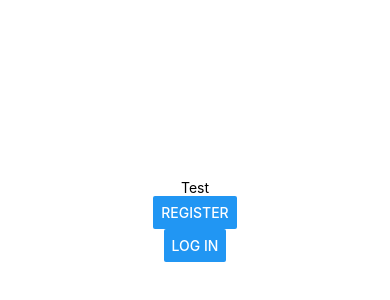
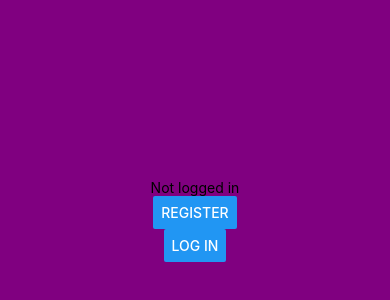
Before and after one commit to Matthes-Baer/Divid, a React Native app: screen /Not_Authenticated_Home in a window 390 px wide. Shown: the part 202-502 px from the top of the page. Built offline with nearby package versions, Linux system fonts and the light colour scheme; no server answers.

Commit message:
feat: Worked on React Navigation using top bars and stack

```diff
--- a/App.tsx
+++ b/App.tsx
@@ -1,14 +1,80 @@
 import { StatusBar } from "expo-status-bar";
-import { Button, StyleSheet, Text, View } from "react-native";
+import { Button, StyleSheet, Text, View, Animated, Easing } from "react-native";
 import { auth } from "./firebaseConfig";
-import { database } from "./firebaseConfig";
-import { authRegister, authSignin } from "./utils/auth";
 import { onAuthStateChanged, signOut, User } from "firebase/auth";
-import { writeUserData, ReadTest, updateData } from "./utils/database";
 import { useEffect, useState } from "react";
 
+import { NavigationContainer } from "@react-navigation/native";
+import {
+  createStackNavigator,
+  CardStyleInterpolators,
+} from "@react-navigation/stack";
+import { createMaterialTopTabNavigator } from "@react-navigation/material-top-tabs";
+
+import Home_Authenticated from "./screens/Authenticated/Home_Authenticated";
+import Game_Authenticated from "./screens/Authenticated/Game_Authenticated";
+
+import Home_NotAuthenticated from "./screens/Not_Authenticated/Home_NotAuthenticated";
+import Login_NotAuthenticated from "./screens/Not_Authenticated/Login_NotAuthenticated";
+import Register_NotAuthenticated from "./screens/Not_Authenticated/Register_NotAuthenticated";
+
+const Authenticated_TopTabs_Navigator = createMaterialTopTabNavigator();
+const Not_Authenticated_Stack_Navigator = createStackNavigator();
+const Main = createStackNavigator();
+
+// https://icons.expo.fyi/
+import { AntDesign } from "@expo/vector-icons";
+import Ionicons from "@expo/vector-icons/Ionicons";
+
+const forFade = ({ current }) => ({
+  cardStyle: {
+    opacity: current.progress,
+  },
+});
+
+const Authenticated_Navigation = () => {
+  return (
+    <Authenticated_TopTabs_Navigator.Navigator
+      screenOptions={{ animationEnabled: true }}
+    >
+      <Authenticated_TopTabs_Navigator.Screen
+        name="Home"
+        component={Home_Authenticated}
+      />
+      <Authenticated_TopTabs_Navigator.Screen
+        name="Game"
+        component={Game_Authenticated}
+      />
+    </Authenticated_TopTabs_Navigator.Navigator>
+  );
+};
+
+const Not_Authenticated_Navigation = () => {
+  return (
+    <Not_Authenticated_Stack_Navigator.Navigator
+      screenOptions={{
+        headerShown: false,
+        cardStyleInterpolator:
+          CardStyleInterpolators.forRevealFromBottomAndroid,
+      }}
+    >
+      <Not_Authenticated_Stack_Navigator.Screen
+        name="Not_Authenticated_Home"
+        component={Home_NotAuthenticated}
+      />
+      <Not_Authenticated_Stack_Navigator.Screen
+        name="Login"
+        component={Login_NotAuthenticated}
+      />
+      <Not_Authenticated_Stack_Navigator.Screen
+        name="Register"
+        component={Register_NotAuthenticated}
+      />
+    </Not_Authenticated_Stack_Navigator.Navigator>
+  );
+};
+
 export default function App() {
-  const [loggedin, setLoggedin] = useState<boolean>();
   const [userData, setUserData] = useState<User | null>();
 
   useEffect(() => {
@@ -17,48 +83,44 @@ export default function App() {
         setUserData(user);
       } else {
         console.log("no user found");
+        setUserData(null);
       }
     });
-  }, [loggedin]);
+  }, []);
 
-  const signInHandler = () => {
-    authSignin("TestNew234@gmail.com", "AAAAAA234");
-    setLoggedin(true);
-  };
+  return (
+    <NavigationContainer>
+      <Main.Navigator>
+        {/* //? Anstatt einzelne Components sollte es jeweils einen Navigator Stack für Authenticated und einen für Not_Authenticated geben (also nested Navigation) */}
+        <Main.Screen
+          name="Start"
+          component={
+            userData ? Authenticated_Navigation : Not_Authenticated_Navigation
+          }
+          options={{ headerShown: false }}
+        />
+      </Main.Navigator>
+      <StatusBar backgroundColor="black" />
+    </NavigationContainer>
+  );
 
-  const signOutHandler = () => {
-    signOut(auth);
-    setLoggedin(false);
-  };
-
-  const registerHandler = () => {
-    authRegister("TestNew234@gmail.com", "AAAAAA234", setLoggedin);
-  };
-
-  if (loggedin) {
-    return (
-      <View style={styles.container}>
-        <Text>{userData && userData.uid}</Text>
-        <Button onPress={signOutHandler} title="Log out" />
-        <Button
-          onPress={() => writeUserData(userData.uid, "Tester", "test@gmx.com")}
-          title="Test DB"
-        />
-        <Button onPress={() => ReadTest(userData.uid)} title="Read DB" />
-        <Button onPress={() => updateData(userData.uid)} title="update DB" />
-        <StatusBar style="auto" />
-      </View>
-    );
-  } else {
-    return (
-      <View style={styles.container}>
-        <Text>Test</Text>
-        <Button onPress={registerHandler} title="Register" />
-        <Button onPress={signInHandler} title="Log in" />
-        <StatusBar style="auto" />
-      </View>
-    );
-  }
+  // if (loggedin) {
+  //   return (
+  //     <View style={styles.container}>
+  //       <Text>{userData && userData.uid}</Text>
+  //       <Button onPress={signOutHandler} title="Log out" />
+  //       <Button
+  //         onPress={() => writeUserData(userData.uid, "Tester", "test@gmx.com")}
+  //         title="Test DB"
+  //       />
+  //       <Button onPress={() => ReadTest(userData.uid)} title="Read DB" />
+  //       <Button onPress={() => updateData(userData.uid)} title="update DB" />
+  //       <StatusBar style="auto" />
+  //     </View>
+  //   );
+  // } else {
+  //   // return <Start_NotAuthenticated loginSetter={setLoggedin} />;
+  // }
 }
 
 const styles = StyleSheet.create({
--- /dev/null
+++ b/screens/Authenticated/Game_Authenticated.tsx
@@ -0,0 +1,19 @@
+import { signOut } from "firebase/auth";
+import { useEffect } from "react";
+import { View, Text, Button } from "react-native";
+import { auth } from "../../firebaseConfig";
+
+import type { Authenticated_Screens_Type } from "../../utils/interfaces-and-types";
+import type { NativeStackScreenProps } from "@react-navigation/native-stack";
+type Props = NativeStackScreenProps<Authenticated_Screens_Type, "Game">;
+
+const Home_Authenticated = ({ navigation }: Props) => {
+  return (
+    <View>
+      <Text>Game</Text>
+      <Text>{auth.currentUser.uid}</Text>
+    </View>
+  );
+};
+
+export default Home_Authenticated;
--- /dev/null
+++ b/screens/Authenticated/Home_Authenticated.tsx
@@ -0,0 +1,32 @@
+import { signOut } from "firebase/auth";
+import { useEffect } from "react";
+import { View, Text, Button } from "react-native";
+import { auth } from "../../firebaseConfig";
+
+import type { Authenticated_Screens_Type } from "../../utils/interfaces-and-types";
+import type { NativeStackScreenProps } from "@react-navigation/native-stack";
+type Props = NativeStackScreenProps<Authenticated_Screens_Type, "Home">;
+
+const Home_Authenticated = ({ navigation }: Props) => {
+  const signOutHandler = () => {
+    signOut(auth);
+    navigation.navigate("Start");
+    // setLoggedin(false);
+  };
+
+  useEffect(() => {
+    if (!auth.currentUser) {
+      navigation.navigate("Start");
+    }
+  });
+
+  return (
+    <View>
+      <Text>Logged in</Text>
+      <Text>{auth.currentUser.uid}</Text>
+      <Button title="logout" onPress={signOutHandler} />
+    </View>
+  );
+};
+
+export default Home_Authenticated;
--- /dev/null
+++ b/screens/Not_Authenticated/Home_NotAuthenticated.tsx
@@ -0,0 +1,39 @@
+import { Dispatch, SetStateAction } from "react";
+import { View, Text, Button, StyleSheet } from "react-native";
+import { authRegister, authSignin } from "../../utils/auth";
+
+import type { Not_Authenticated_Screens_Type } from "../../utils/interfaces-and-types";
+import type { NativeStackScreenProps } from "@react-navigation/native-stack";
+type Props = NativeStackScreenProps<
+  Not_Authenticated_Screens_Type,
+  "Not_Authenticated_Home"
+>;
+
+const Start_NotAuthenticated = ({ navigation }: Props) => {
+  const registerHandler = () => {
+    navigation.navigate("Register");
+  };
+
+  const signInHandler = () => {
+    navigation.navigate("Login");
+  };
+
+  return (
+    <View style={styles.container}>
+      <Text>Not logged in</Text>
+      <Button onPress={registerHandler} title="Register" />
+      <Button onPress={signInHandler} title="Log in" />
+    </View>
+  );
+};
+
+export default Start_NotAuthenticated;
+
+const styles = StyleSheet.create({
+  container: {
+    alignItems: "center",
+    justifyContent: "center",
+    backgroundColor: "purple",
+    height: "100%",
+  },
+});
--- /dev/null
+++ b/screens/Not_Authenticated/Login_NotAuthenticated.tsx
@@ -0,0 +1,29 @@
+import { Dispatch, SetStateAction } from "react";
+import { View, Text, Button, StyleSheet } from "react-native";
+import { authSignin } from "../../utils/auth";
+
+const Start_NotAuthenticated = () => {
+  const signInHandler = () => {
+    authSignin("TestNew234@gmail.com", "AAAAAA234");
+    // props.loginSetter(true);
+  };
+
+  return (
+    <View style={styles.container}>
+      <Text>Not logged in</Text>
+
+      <Button onPress={signInHandler} title="Log in" />
+    </View>
+  );
+};
+
+export default Start_NotAuthenticated;
+
+const styles = StyleSheet.create({
+  container: {
+    alignItems: "center",
+    justifyContent: "center",
+    backgroundColor: "purple",
+    height: "100%",
+  },
+});
--- /dev/null
+++ b/screens/Not_Authenticated/Register_NotAuthenticated.tsx
@@ -0,0 +1,27 @@
+import { Dispatch, SetStateAction } from "react";
+import { View, Text, Button, StyleSheet } from "react-native";
+import { authRegister } from "../../utils/auth";
+
+const Start_NotAuthenticated = () => {
+  const registerHandler = () => {
+    authRegister("TestNew234@gmail.com", "AAAAAA234");
+  };
+
+  return (
+    <View style={styles.container}>
+      <Text>Not logged in</Text>
+      <Button onPress={registerHandler} title="Register" />
+    </View>
+  );
+};
+
+export default Start_NotAuthenticated;
+
+const styles = StyleSheet.create({
+  container: {
+    alignItems: "center",
+    justifyContent: "center",
+    backgroundColor: "purple",
+    height: "100%",
+  },
+});
--- a/utils/auth.ts
+++ b/utils/auth.ts
@@ -1,4 +1,5 @@
 import { auth } from "../firebaseConfig";
+//! bei Register dafür sorgen, dass verification E-Mail gesendet wird zum Aktivieren des Accounts - ohne Aktivieren kann man ansonsten beispielsweise die Reward-Bilder nicht einsehen oder etwas ähnliches.
 
 // auth.useDeviceLanguage();
 
@@ -25,13 +26,13 @@ export const authRegister: (a: string, b: string, c?: Function) => void = (
     .then((userCredential: UserCredential) => {
       const user = userCredential.user;
       authSignin(email, password);
-      setterCallback(true);
+      // setterCallback(true);
     })
     .catch((error) => {
       const errorCode = error.code;
       const errorMessage = error.message;
       console.log(errorCode, errorMessage);
-      setterCallback(false);
+      // setterCallback(false);
     });
 };
 
--- /dev/null
+++ b/utils/interfaces-and-types.ts
@@ -0,0 +1,12 @@
+export type Not_Authenticated_Screens_Type = {
+  Start: undefined;
+  Not_Authenticated_Home: undefined;
+  Login: undefined;
+  Register: undefined;
+};
+
+export type Authenticated_Screens_Type = {
+  Start: undefined;
+  Home: undefined;
+  Game: undefined;
+};
```
Also changed, not shown: package.json (+10 -1 lines), screens/Info.tsx (+21 -0 lines), screens/Start.tsx (added), utils/interfaces.ts (deleted), 1 other file (tests, documents, lock files or other folders).
